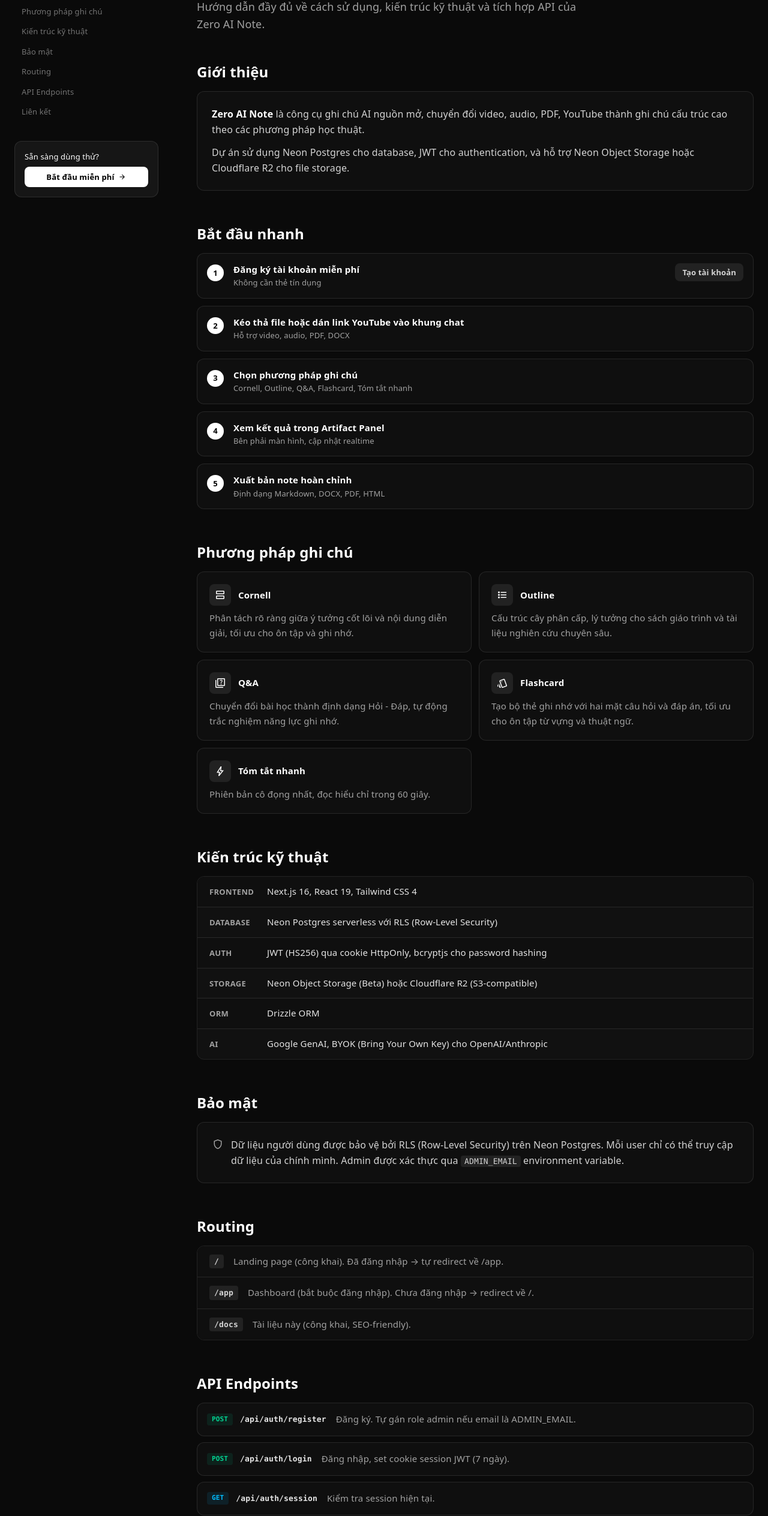
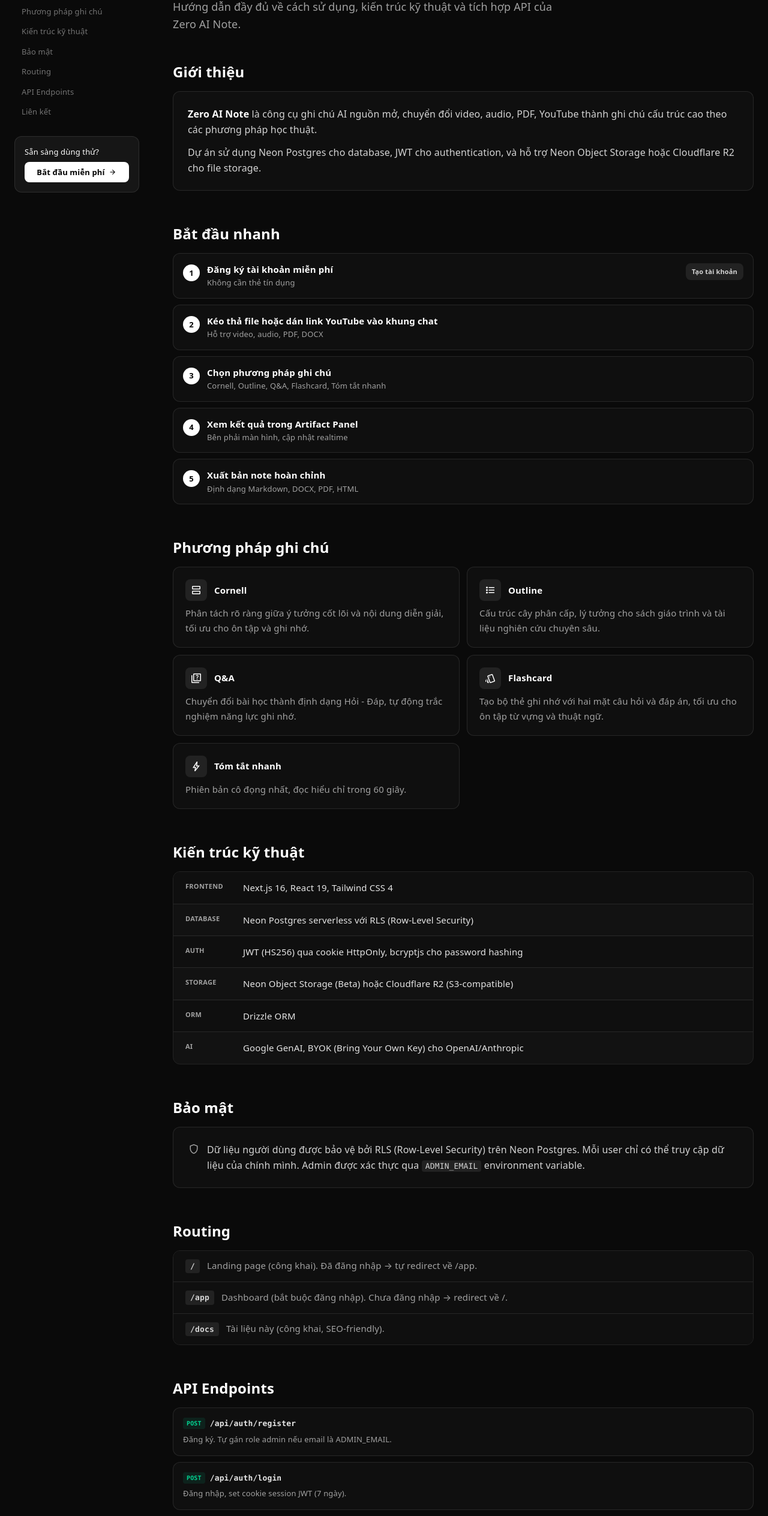
Before and after one commit to CThawngs/Zero-AI-Note, a Next.js app: page /docs in a window 1280 px wide. Shown: the part 220-2748 px from the top of the page at 60% size. Built offline with nearby package versions, Linux system fonts and the light colour scheme.

Commit message:
fix(docs): responsive overhaul — sidebar xl+ only, accordion TOC for mobile/tablet, overflow-x-hidden, API cards stacked layout, break-all code paths

```diff
--- a/app/docs/page.tsx
+++ b/app/docs/page.tsx
@@ -123,11 +123,11 @@ export default function DocsPage() {
   const isDark = theme === 'dark';
 
   // ── Style tokens (same palette as landing) ───────────────────────────────
-  const bg       = isDark ? 'bg-[#0a0a0a] text-white'       : 'bg-white text-black';
-  const surface  = isDark ? 'bg-[#0f0f0f]'                  : 'bg-gray-50';
-  const border   = isDark ? 'border-white/10'                : 'border-gray-200';
-  const muted    = isDark ? 'text-neutral-400'               : 'text-gray-500';
-  const code     = isDark ? 'bg-white/8 text-neutral-300'    : 'bg-gray-100 text-gray-700';
+  const bg       = isDark ? 'bg-[#0a0a0a] text-white'        : 'bg-white text-black';
+  const surface  = isDark ? 'bg-[#0f0f0f]'                   : 'bg-gray-50';
+  const border   = isDark ? 'border-white/10'                 : 'border-gray-200';
+  const muted    = isDark ? 'text-neutral-400'                : 'text-gray-500';
+  const code     = isDark ? 'bg-white/8 text-neutral-300'     : 'bg-gray-100 text-gray-700';
   const hdr      = isDark ? 'bg-[#0a0a0a]/85 border-white/10' : 'bg-white/85 border-gray-200';
   const reveal: React.CSSProperties = {
     opacity: 0,
@@ -136,7 +136,7 @@ export default function DocsPage() {
   };
 
   return (
-    <div className={`min-h-screen font-sans antialiased transition-colors duration-300 ${bg}`}>
+    <div className={`min-h-screen font-sans antialiased transition-colors duration-300 overflow-x-hidden ${bg}`}>
 
       {/* ── Sticky header ─────────────────────────────────────────────────── */}
       <header className={`fixed top-0 w-full z-50 backdrop-blur-xl border-b transition-colors duration-300 ${hdr}`}>
@@ -206,11 +206,11 @@ export default function DocsPage() {
 
       {/* ── Layout ─────────────────────────────────────────────────────────── */}
       <div className="max-w-7xl mx-auto px-4 sm:px-6 pt-20">
-        <div className="flex gap-10 xl:gap-16">
+        <div className="flex gap-8 xl:gap-14">
 
-          {/* ── Sidebar (desktop) ─────────────────────────────────────────── */}
-          <aside className="hidden lg:block w-52 xl:w-60 shrink-0">
-            <div className="sticky top-24 pt-8">
+          {/* ── Sidebar (xl+ only) ────────────────────────────────────────── */}
+          <aside className="hidden xl:block w-52 shrink-0">
+            <div className="sticky top-24 pt-8 overflow-y-auto max-h-[calc(100vh-7rem)]">
               <p className={`text-[11px] font-semibold uppercase tracking-widest mb-3 ${muted}`}>Nội dung</p>
               <nav className="space-y-0.5">
                 {sections.map((s) => (
@@ -229,7 +229,7 @@ export default function DocsPage() {
               </nav>
 
               {/* Get started CTA */}
-              <div className={`mt-8 p-4 rounded-xl border ${isDark ? 'border-white/10 bg-white/5' : 'border-gray-200 bg-gray-50'}`}>
+              <div className={`mt-6 p-4 rounded-xl border ${isDark ? 'border-white/10 bg-white/5' : 'border-gray-200 bg-gray-50'}`}>
                 <p className={`text-xs font-medium mb-2 ${isDark ? 'text-white' : 'text-black'}`}>Sẵn sàng dùng thử?</p>
                 <Link
                   href="/app?screen=register"
@@ -245,17 +245,20 @@ export default function DocsPage() {
           {/* ── Main content ───────────────────────────────────────────────── */}
           <main className="flex-1 min-w-0 pt-8 pb-24">
 
-            {/* Mobile section jump */}
-            <div className="lg:hidden mb-6">
+            {/* TOC accordion — visible on everything below xl */}
+            <div className="xl:hidden mb-6">
               <button
                 onClick={() => setMobileNavOpen(!mobileNavOpen)}
-                className={`flex items-center gap-2 w-full px-4 py-2.5 rounded-xl border text-sm font-medium transition-colors ${
+                className={`flex items-center gap-2 w-full px-4 py-3 rounded-xl border text-sm font-medium transition-colors ${
                   isDark ? 'border-white/10 bg-white/5 text-neutral-300' : 'border-gray-200 bg-gray-50 text-gray-700'
                 }`}
               >
                 <span className="material-symbols-outlined leading-none" style={{ fontSize: '18px' }}>toc</span>
                 <span>Mục lục</span>
-                <span className={`material-symbols-outlined ml-auto leading-none transition-transform ${mobileNavOpen ? 'rotate-180' : ''}`} style={{ fontSize: '18px' }}>expand_more</span>
+                <span
+                  className={`material-symbols-outlined ml-auto leading-none transition-transform duration-200 ${mobileNavOpen ? 'rotate-180' : ''}`}
+                  style={{ fontSize: '18px' }}
+                >expand_more</span>
               </button>
               {mobileNavOpen && (
                 <div className={`mt-1 rounded-xl border overflow-hidden ${isDark ? 'border-white/10 bg-[#111]' : 'border-gray-200 bg-white'}`}>
@@ -263,8 +266,10 @@ export default function DocsPage() {
                     <button
                       key={s.id}
                       onClick={() => scrollTo(s.id)}
-                      className={`w-full text-left px-4 py-2.5 text-sm font-medium border-b last:border-b-0 transition-colors ${
-                        isDark ? 'border-white/5 text-neutral-300 hover:bg-white/6' : 'border-gray-100 text-gray-700 hover:bg-gray-50'
+                      className={`w-full text-left px-4 py-2.5 text-[13px] font-medium border-b last:border-b-0 transition-colors ${
+                        activeSection === s.id
+                          ? isDark ? 'bg-white/8 text-white' : 'bg-gray-100 text-black'
+                          : isDark ? 'border-white/5 text-neutral-300 hover:bg-white/5' : 'border-gray-100 text-gray-700 hover:bg-gray-50'
                       }`}
                     >
                       {s.label}
@@ -293,7 +298,7 @@ export default function DocsPage() {
             </div>
 
             {/* ── Giới thiệu ─────────────────────────────────────────────── */}
-            <section id="intro" className="mb-14 scroll-mt-24">
+            <section id="intro" className="mb-12 sm:mb-14 scroll-mt-20">
               <h2
                 ref={(el) => observe(el, 0)}
                 style={reveal}
@@ -316,7 +321,7 @@ export default function DocsPage() {
             </section>
 
             {/* ── Bắt đầu nhanh ──────────────────────────────────────────── */}
-            <section id="quickstart" className="mb-14 scroll-mt-24">
+            <section id="quickstart" className="mb-12 sm:mb-14 scroll-mt-20">
               <h2
                 ref={(el) => observe(el, 0)}
                 style={reveal}
@@ -324,7 +329,7 @@ export default function DocsPage() {
               >
                 Bắt đầu nhanh
               </h2>
-              <div className="space-y-3">
+              <div className="space-y-2.5">
                 {[
                   { step: '1', text: 'Đăng ký tài khoản miễn phí', sub: 'Không cần thẻ tín dụng', link: '/app?screen=register', linkText: 'Tạo tài khoản' },
                   { step: '2', text: 'Kéo thả file hoặc dán link YouTube vào khung chat', sub: 'Hỗ trợ video, audio, PDF, DOCX' },
@@ -336,7 +341,7 @@ export default function DocsPage() {
                     key={i}
                     ref={(el) => observe(el, i * 70)}
                     style={reveal}
-                    className={`flex items-start gap-4 p-4 rounded-xl border transition-all duration-200 hover:scale-[1.01] ${surface} ${border}`}
+                    className={`flex items-start gap-3 p-4 rounded-xl border transition-all duration-200 hover:scale-[1.01] ${surface} ${border}`}
                   >
                     <div className={`w-7 h-7 rounded-full flex items-center justify-center text-xs font-bold shrink-0 mt-0.5 ${isDark ? 'bg-white text-black' : 'bg-black text-white'}`}>
                       {item.step}
@@ -346,7 +351,7 @@ export default function DocsPage() {
                       <p className={`text-xs mt-0.5 ${muted}`}>{item.sub}</p>
                     </div>
                     {item.link && (
-                      <Link href={item.link} className={`text-xs font-semibold px-3 py-1.5 rounded-lg shrink-0 transition-colors ${isDark ? 'bg-white/8 text-neutral-300 hover:bg-white/15' : 'bg-gray-100 text-gray-700 hover:bg-gray-200'}`}>
+                      <Link href={item.link} className={`text-[11px] font-semibold px-2.5 py-1.5 rounded-lg shrink-0 whitespace-nowrap transition-colors ${isDark ? 'bg-white/8 text-neutral-300 hover:bg-white/15' : 'bg-gray-100 text-gray-700 hover:bg-gray-200'}`}>
                         {item.linkText}
                       </Link>
                     )}
@@ -356,7 +361,7 @@ export default function DocsPage() {
             </section>
 
             {/* ── Phương pháp ghi chú ────────────────────────────────────── */}
-            <section id="methods" className="mb-14 scroll-mt-24">
+            <section id="methods" className="mb-12 sm:mb-14 scroll-mt-20">
               <h2
                 ref={(el) => observe(el, 0)}
                 style={reveal}
@@ -385,7 +390,7 @@ export default function DocsPage() {
             </section>
 
             {/* ── Kiến trúc kỹ thuật ─────────────────────────────────────── */}
-            <section id="tech" className="mb-14 scroll-mt-24">
+            <section id="tech" className="mb-12 sm:mb-14 scroll-mt-20">
               <h2
                 ref={(el) => observe(el, 0)}
                 style={reveal}
@@ -400,17 +405,17 @@ export default function DocsPage() {
                 {techStack.map((t, i) => (
                   <div
                     key={i}
-                    className={`flex flex-col sm:flex-row sm:items-start gap-1 sm:gap-4 px-5 py-3.5 border-b last:border-b-0 ${border} ${surface} ${i % 2 === 0 ? '' : isDark ? 'bg-white/3' : 'bg-gray-50/70'}`}
+                    className={`flex flex-col sm:flex-row sm:items-start gap-1 sm:gap-4 px-4 sm:px-5 py-3 sm:py-3.5 border-b last:border-b-0 ${border} ${isDark ? i % 2 === 0 ? 'bg-[#0f0f0f]' : 'bg-white/3' : i % 2 === 0 ? 'bg-gray-50' : 'bg-white'}`}
                   >
-                    <span className={`text-xs font-bold uppercase tracking-wide shrink-0 sm:w-20 sm:pt-0.5 ${isDark ? 'text-neutral-400' : 'text-gray-500'}`}>{t.label}</span>
-                    <span className={`text-sm ${isDark ? 'text-neutral-200' : 'text-gray-800'}`}>{t.value}</span>
+                    <span className={`text-[11px] font-bold uppercase tracking-wide shrink-0 sm:w-20 sm:pt-0.5 ${isDark ? 'text-neutral-400' : 'text-gray-500'}`}>{t.label}</span>
+                    <span className={`text-sm leading-relaxed ${isDark ? 'text-neutral-200' : 'text-gray-800'}`}>{t.value}</span>
                   </div>
                 ))}
               </div>
             </section>
 
             {/* ── Bảo mật ────────────────────────────────────────────────── */}
-            <section id="security" className="mb-14 scroll-mt-24">
+            <section id="security" className="mb-12 sm:mb-14 scroll-mt-20">
               <h2
                 ref={(el) => observe(el, 0)}
                 style={reveal}
@@ -435,7 +440,7 @@ export default function DocsPage() {
             </section>
 
             {/* ── Routing ────────────────────────────────────────────────── */}
-            <section id="routing" className="mb-14 scroll-mt-24">
+            <section id="routing" className="mb-12 sm:mb-14 scroll-mt-20">
               <h2
                 ref={(el) => observe(el, 0)}
                 style={reveal}
@@ -453,8 +458,8 @@ export default function DocsPage() {
                   { path: '/app',  desc: 'Dashboard (bắt buộc đăng nhập). Chưa đăng nhập → redirect về /.' },
                   { path: '/docs', desc: 'Tài liệu này (công khai, SEO-friendly).' },
                 ].map((r, i) => (
-                  <div key={i} className={`flex flex-col sm:flex-row sm:items-center gap-1.5 sm:gap-4 px-5 py-3.5 border-b last:border-b-0 ${border} ${isDark ? 'bg-[#0f0f0f]' : 'bg-gray-50'}`}>
-                    <code className={`text-[13px] font-mono font-semibold shrink-0 ${code} px-2 py-0.5 rounded`}>{r.path}</code>
+                  <div key={i} className={`flex flex-col sm:flex-row sm:items-center gap-1.5 sm:gap-3 px-4 sm:px-5 py-3 sm:py-3.5 border-b last:border-b-0 ${border} ${isDark ? 'bg-[#0f0f0f]' : 'bg-gray-50'}`}>
+                    <code className={`text-[12px] sm:text-[13px] font-mono font-semibold shrink-0 ${code} px-2 py-0.5 rounded`}>{r.path}</code>
                     <span className={`text-sm ${muted}`}>{r.desc}</span>
                   </div>
                 ))}
@@ -462,7 +467,7 @@ export default function DocsPage() {
             </section>
 
             {/* ── API Endpoints ──────────────────────────────────────────── */}
-            <section id="api" className="mb-14 scroll-mt-24">
+            <section id="api" className="mb-12 sm:mb-14 scroll-mt-20">
               <h2
                 ref={(el) => observe(el, 0)}
                 style={reveal}
@@ -476,20 +481,22 @@ export default function DocsPage() {
                     key={i}
                     ref={(el) => observe(el, i * 60)}
                     style={reveal}
-                    className={`flex flex-col sm:flex-row sm:items-center gap-2 sm:gap-3 p-4 rounded-xl border transition-all duration-200 hover:scale-[1.01] ${surface} ${border}`}
+                    className={`p-3.5 sm:p-4 rounded-xl border transition-all duration-200 hover:scale-[1.01] ${surface} ${border}`}
                   >
-                    <span className={`text-[11px] font-bold px-2 py-0.5 rounded shrink-0 font-mono ${isDark ? methodColor[ep.method] : methodColorLight[ep.method]}`}>
-                      {ep.method}
-                    </span>
-                    <code className={`text-[13px] font-mono font-semibold shrink-0 ${isDark ? 'text-neutral-200' : 'text-gray-800'}`}>{ep.path}</code>
-                    <span className={`text-xs sm:text-sm ${muted} sm:ml-1`}>{ep.desc}</span>
+                    <div className="flex items-center gap-2 mb-1.5">
+                      <span className={`text-[10px] font-bold px-1.5 py-0.5 rounded shrink-0 font-mono ${isDark ? methodColor[ep.method] : methodColorLight[ep.method]}`}>
+                        {ep.method}
+                      </span>
+                      <code className={`text-[12px] sm:text-[13px] font-mono font-semibold break-all ${isDark ? 'text-neutral-200' : 'text-gray-800'}`}>{ep.path}</code>
+                    </div>
+                    <p className={`text-xs sm:text-[13px] ${muted} leading-relaxed`}>{ep.desc}</p>
                   </div>
                 ))}
               </div>
             </section>
 
             {/* ── Links ─────────────────────────────────────────────────── */}
-            <section id="links" className="mb-14 scroll-mt-24">
+            <section id="links" className="mb-12 sm:mb-14 scroll-mt-20">
               <h2
                 ref={(el) => observe(el, 0)}
                 style={reveal}
```
Also changed, not shown: 2 other files (tests, documents, lock files or other folders).
